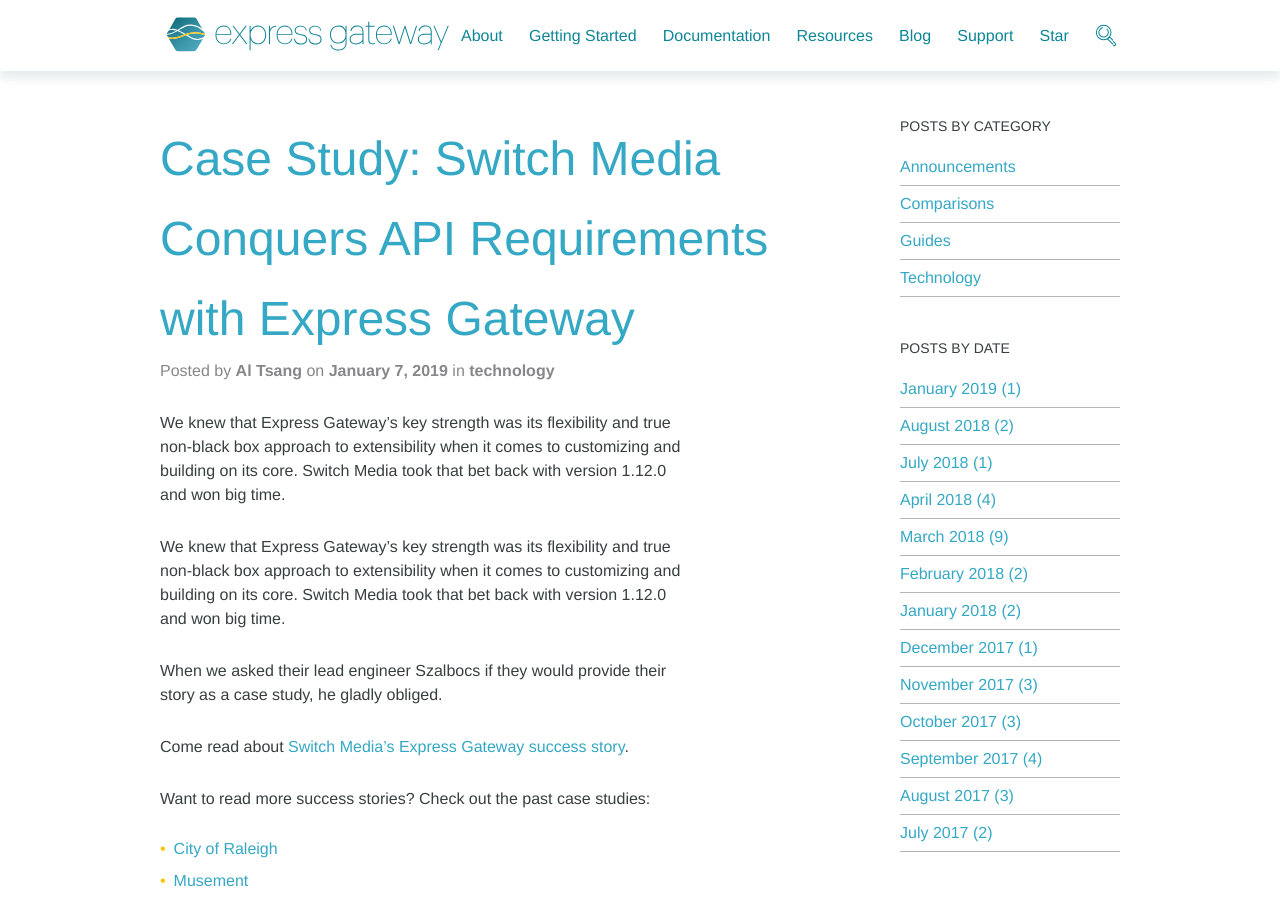
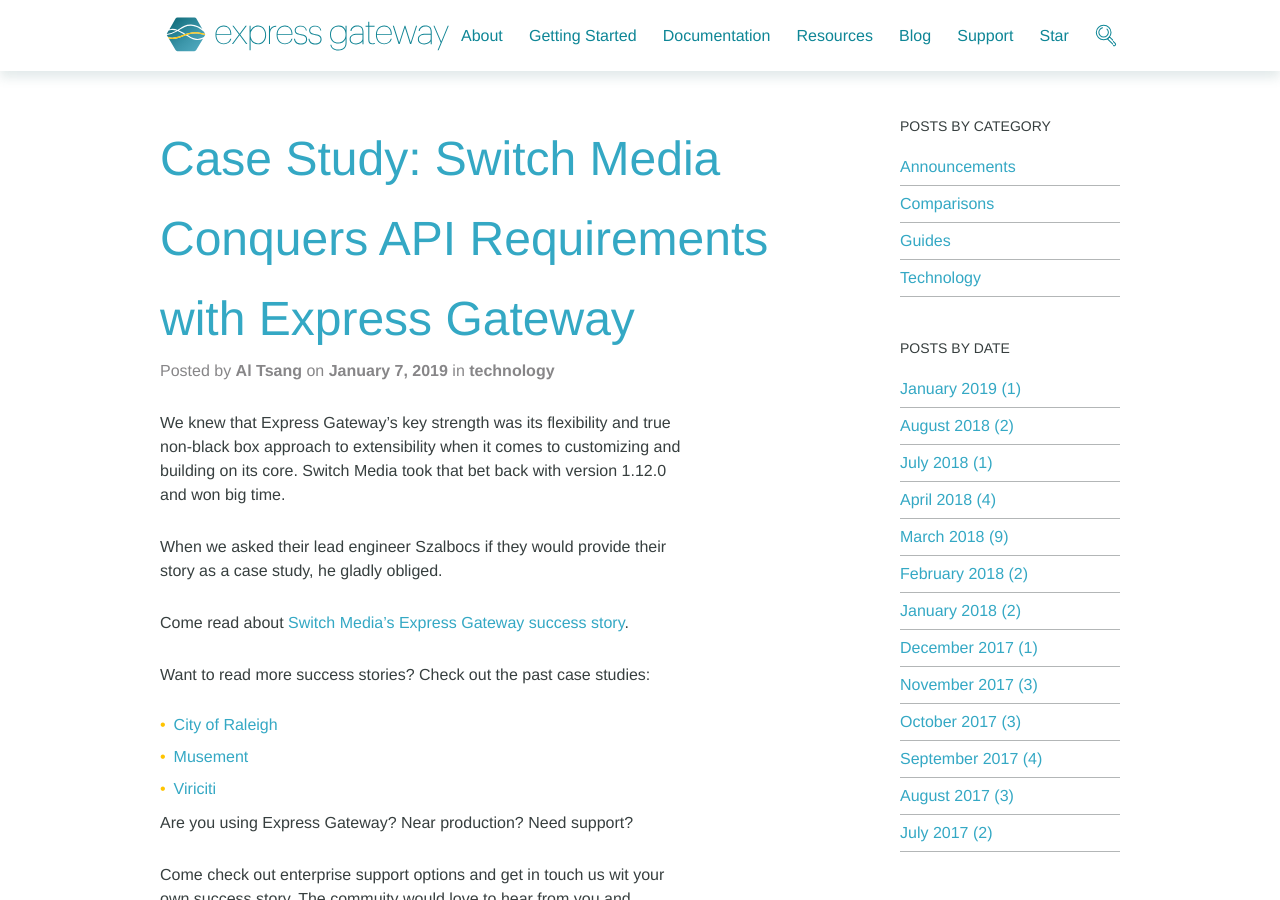
Before and after one commit to ExpressGateway/express-gateway.io, a Jekyll site: the page built from _posts/2019-01-06-case-study-switchmedia-success-story.markdown, in a window 1280 px wide and 900 px high. Built offline with Jekyll 4.4.1, drawn with Linux system fonts in a browser that asks for light colours; nearby versions of some CDN libraries; some web fonts are replaced; comment, search, counter and statistics services are not loaded.

Commit message:
removed excerpt repeated twice

```diff
--- a/_posts/2019-01-06-case-study-switchmedia-success-story.markdown
+++ b/_posts/2019-01-06-case-study-switchmedia-success-story.markdown
@@ -16,8 +16,6 @@
 We knew that Express Gateway's key strength was its flexibility and true non-black box approach to extensibility when it comes to customizing and building on its core.  Switch Media took that bet back with version 1.12.0 and won big time.
 
 <!--excerpt-->
-
-We knew that Express Gateway's key strength was its flexibility and true non-black box approach to extensibility when it comes to customizing and building on its core.  Switch Media took that bet back with version 1.12.0 and won big time.
 
 When we asked their lead engineer Szalbocs if they would provide their story as a case study, he gladly obliged.
 
```
